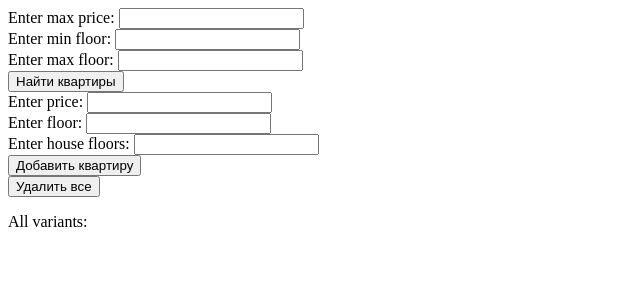
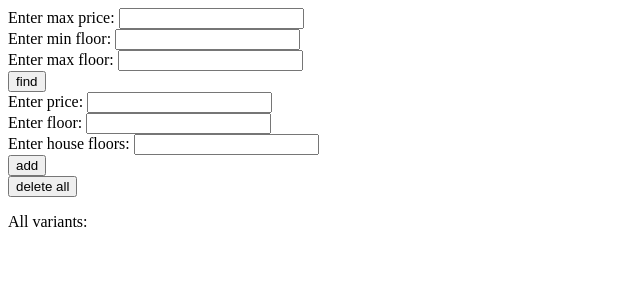
Before and after one commit to asmazurik/more-kuban, a PHP site: page / in a window 1280 px wide. Shown: the top 300 px of the page, without its empty margins (0-640 px from the left). Run offline with PHP 8.4, Linux system fonts and the light colour scheme; data that the repository does not hold is empty.

Commit message:
Rename forms

```diff
--- a/index.php
+++ b/index.php
@@ -13,7 +13,7 @@
 Enter max price: <input name="askPrice"><br>
 Enter min floor: <input name="askMinFloor"><br>
 Enter max floor: <input name="askMaxFloor"><br>
-<input type="submit" name="ask" value="Найти квартиры">
+<input type="submit" name="ask" value="find">
 </form>
 
 
@@ -21,11 +21,11 @@ Enter max floor: <input name="askMaxFloor"><br>
 Enter price: <input name="addPrice"><br>
 Enter floor: <input name="addFloor"><br>
 Enter house floors: <input name="addTotalFloors"><br>
-<input type="submit" name="add" value="Добавить квартиру">
+<input type="submit" name="add" value="add">
 </form>
 
 <form method="post">
-<input type="submit" name="delete" value="Удалить все">
+<input type="submit" name="delete" value="delete all">
 </form>
 
 <?php
```
